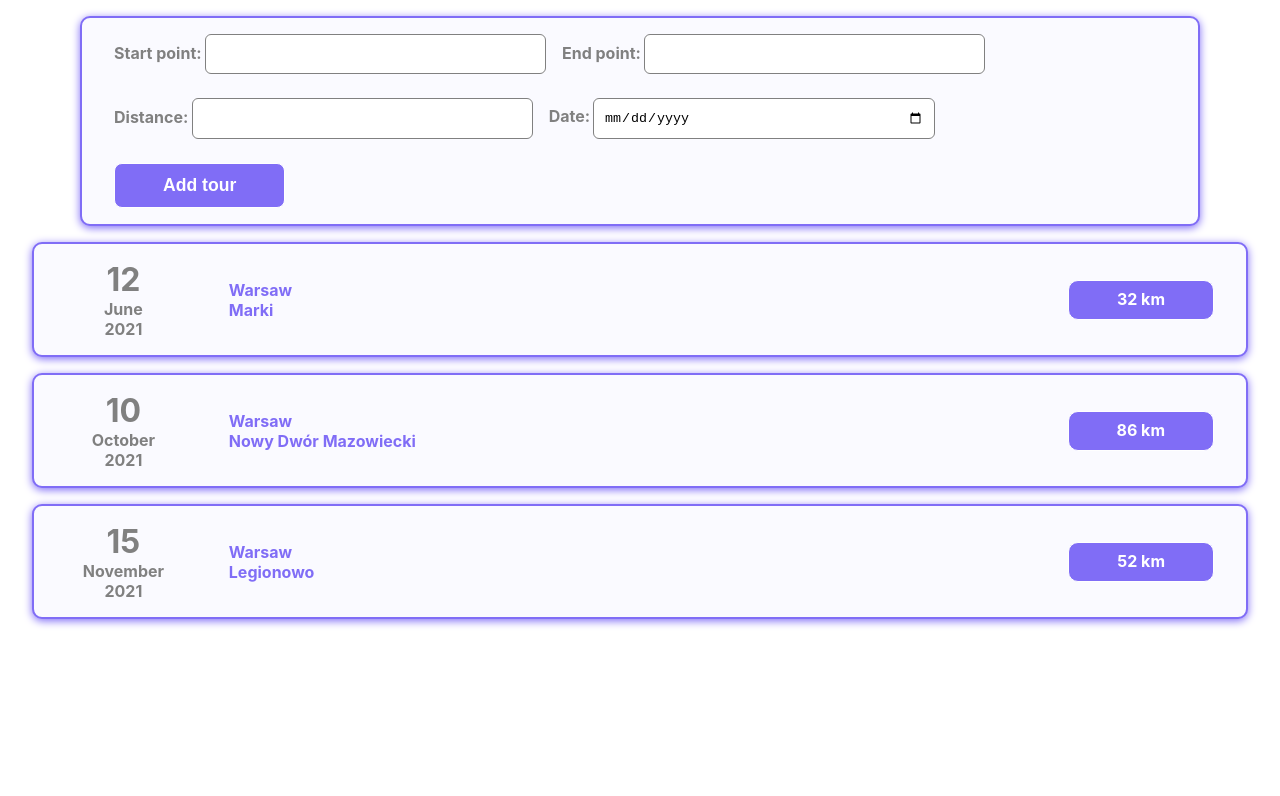
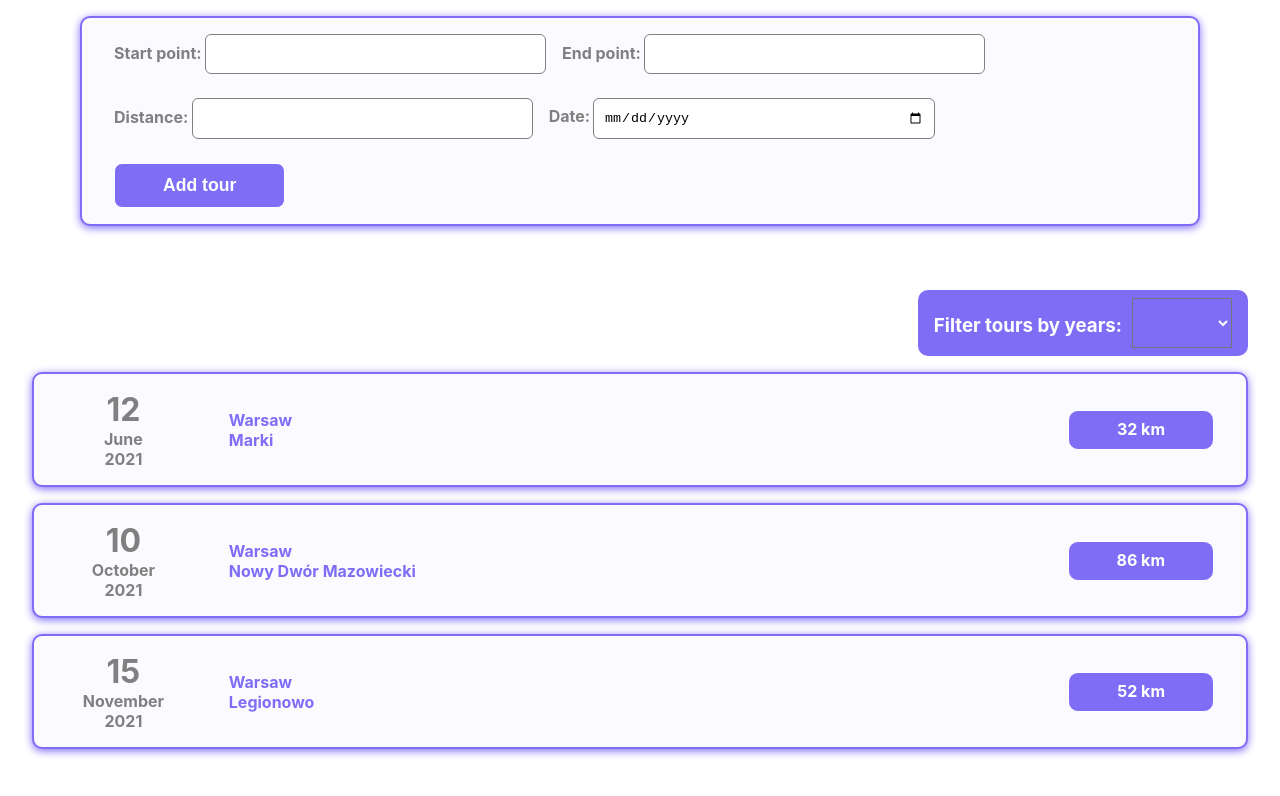
Before and after one commit to edyta555/bicycle-tour, a React (Create React App) app: page / in a window 1280 px wide. Shown: the top 796 px of the page. Built offline with nearby package versions, Linux system fonts and the light colour scheme.

Commit message:
Add ToursFilter component.

```diff
--- a/src/components/App.js
+++ b/src/components/App.js
@@ -2,6 +2,7 @@ import { useState } from "react";
 import SingleTour from "./single-tour/SingleTour";
 import { initialToursData } from "./payload";
 import NewTour from "./new-tour/NewTour";
+import ToursFilter from "./tours-filter/ToursFilter";
 
 const App = () => {
   const [toursData, setToursData] = useState(initialToursData);
@@ -15,6 +16,7 @@ const App = () => {
   return (
     <div>
       <NewTour onSaveTourData={saveTourData} />
+      <ToursFilter />
       {toursData.map((tourData) => (
         <SingleTour
           key={tourData.id}
--- /dev/null
+++ b/src/components/tours-filter/ToursFilter.js
@@ -0,0 +1,19 @@
+import "./tours-filter.css";
+
+const ToursFilter = () => {
+  return (
+    <div className="filter-row">
+      <div className="filter-container">
+        <h3 className="filter-name">Filter tours by years:</h3>
+        <select className="select-year">
+          <option value="all" selected="selected"></option>
+          <option value="2022">2022</option>
+          <option value="2021">2021</option>
+          <option value="2020">2020</option>
+        </select>
+      </div>
+    </div>
+  );
+};
+
+export default ToursFilter;
--- /dev/null
+++ b/src/components/tours-filter/tours-filter.css
@@ -0,0 +1,36 @@
+.filter-container {
+  border-radius: 10px;
+  background-color: #fafaff;
+  display: inline-block;
+  min-width: fit-content;
+  padding: 0.5rem 1rem;
+  background: #806df6;
+}
+
+.filter-row {
+  margin: 4rem 2rem 1rem;
+  text-align: right;
+  color: white;
+}
+
+.filter-name {
+  display: inline;
+  margin-right: 10px;
+}
+
+.select-year {
+  color: white;
+  background: #806df6;
+}
+select {
+  width: 100px;
+  height: 50px;
+  line-height: 50px;
+  font-size: 24px;
+  -webkit-appearance: menulist-button;
+  -moz-appearance: none;
+  outline: 0px;
+}
+option {
+  height: 50px;
+}
```
